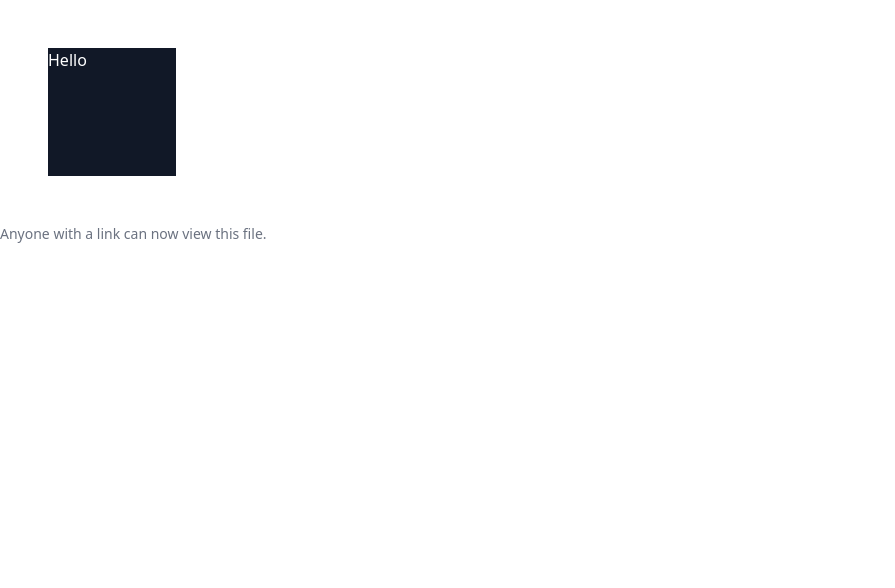
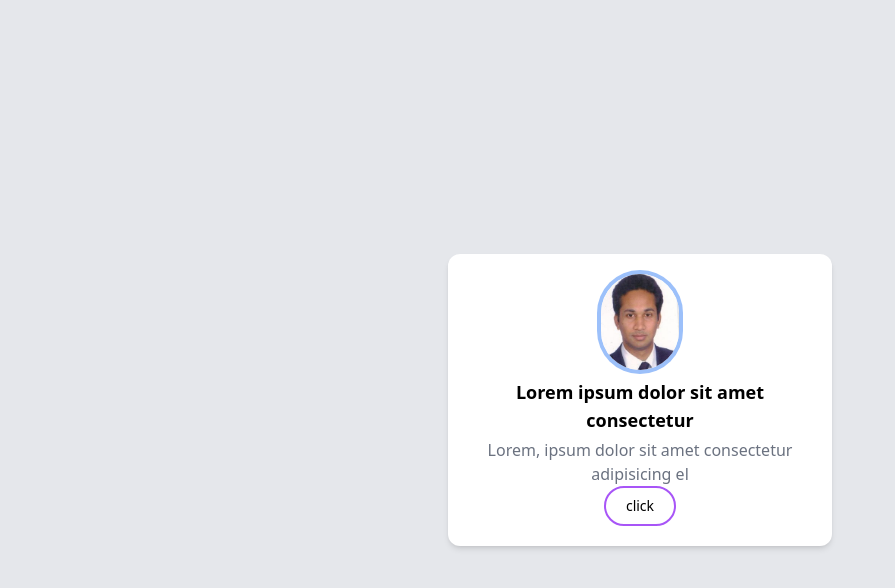
Before and after one commit to mohammad-a-hossain/starter, a website: page index.html in a window 1280 px wide. Shown: the whole page, without its empty margins (0-895 px from the left). Drawn offline with Linux system fonts and the light colour scheme.

Commit message:
making a card

```diff
--- a/index.html
+++ b/index.html
@@ -7,12 +7,30 @@
     <title>Tailwind Project</title>
     <link rel="stylesheet" href="./output/tailwind.css" />
   </head>
-  <body>
-    <div class="w-32 h-32 bg-gray-900 m-12 text-white">
-        Hello
-    </div>
-    <p class="mt-1 text-sm text-gray-500">
-        Anyone with a link can now view this file.
-      </p>
+  <body class="h-screen flex items-center justify-center bg-gray-200">
+
+
+    <!--   <div class="p-6 max-w-sm mx-auto bg-white rounded-xl shadow-lg flex items-center space-x-4">
+        <div class="shrink-0">
+          <img class="h-12 w-12" src="##" alt="ChitChat Logo">
+        </div>
+        <div>
+          <div class="text-xl font-medium text-black">ChitChat</div>
+          <p class="text-slate-500">You have a new message!</p>
+        </div>
+      </div> -->
+
+       <div class="max-w-sm mx-auto p-5 bg-white rounded-xl shadow-md space-y-2">
+        <img class="h-24 mx-auto rounded-full ring-4" src="./images/photo.jpg" alt="suhwl photo" />
+      <div class="text-center">
+       <div class="space-y-1">
+        <p class="text-lg text-black font-semibold">Lorem ipsum dolor sit amet consectetur</p>
+        <p class="text-gray-500 font-medium">Lorem, ipsum dolor sit amet consectetur adipisicing el</p>
+       </div>
+          <button class="px-5 py-2 border-2 border-purple-500 rounded-full text-sm">click</button>
+
+
+          </div>
+      </div>
   </body>
 </html>
--- a/package.json
+++ b/package.json
@@ -4,7 +4,7 @@
   "description": "",
   "main": "index.js",
   "scripts": {
-    "build": "tailwindcss -i ./src/tailwind.css -o ./output/tailwind.css -w"
+    "build": "npx tailwindcss -i ./src/tailwind.css -o ./output/tailwind.css -w"
   },
   "keywords": [],
   "author": "",
```
Also changed, not shown: images/photo.jpg (added), output/tailwind.css, readme.md (added).
